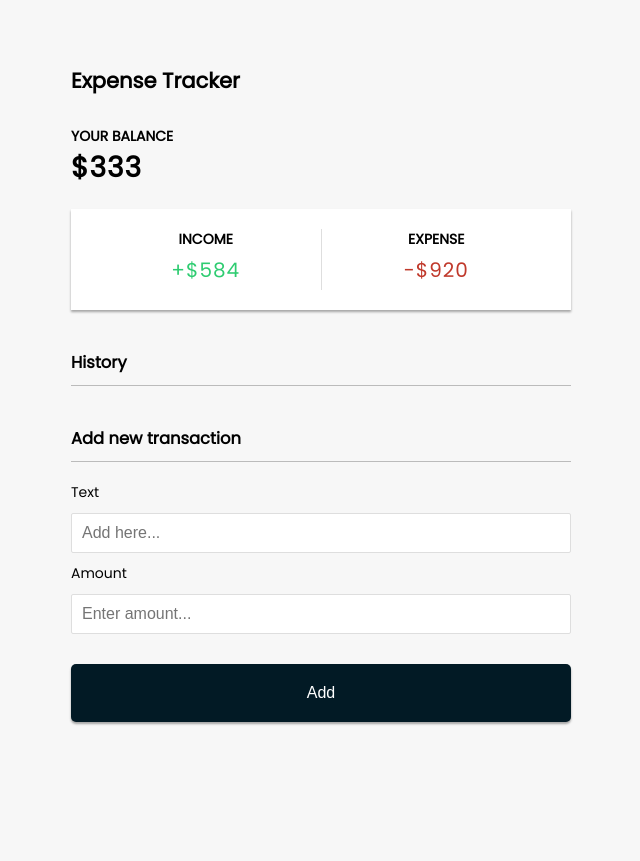
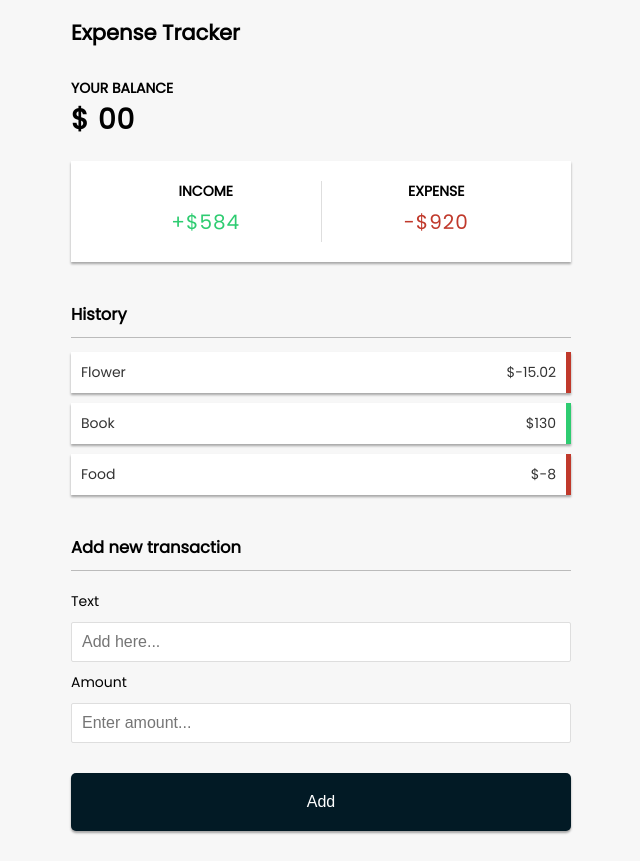
Before and after one commit to codes001/vuejs-expense-tracker, a Vue app: page / in a window 1280 px wide. Shown: the whole page, without its empty margins (319-959 px from the left). Before the commit the page ends 800 px from the top, so only its background shows below. Built offline with nearby package versions, Linux system fonts and the light colour scheme.

Commit message:
Added static data

```diff
--- a/src/App.vue
+++ b/src/App.vue
@@ -2,7 +2,7 @@
   <Header />
 
   <div class="container">
-    <Balance />
+    <Balance :total="total" />
     <IncomeExpenses />
     <TransactionList :transactions="transactions" />
     <AddTransaction />
@@ -36,7 +36,9 @@ const transactions = ref([
 ]);
 
 const total = computed(() => {
-  return transactions;
-  console.log(transactions);
+  return transactions.value.reduce((acc, transaction) => {
+    return acc + transaction.amount;
+  });
+  console.log(total);
 });
 </script>
--- a/src/components/Balance.vue
+++ b/src/components/Balance.vue
@@ -1,4 +1,15 @@
 <template>
   <h4>Your Balance</h4>
-  <h1 id="balance">$333</h1>
+  <h1 id="balance">$ 00</h1>
 </template>
+
+<script setup>
+import { defineProps } from 'vue';
+
+const props = defineProps({
+  total: {
+    type: Number,
+    required: true,
+  },
+});
+</script>
--- a/src/components/TransactionList.vue
+++ b/src/components/TransactionList.vue
@@ -11,6 +11,15 @@
       Paycheck <span> $230</span>
       <button class="delete-btn">X</button>
 </li> -->
+
+    <li
+      v-for="transaction in transactions"
+      :key="transaction.id"
+      :class="transaction.amount < 0 ? 'minus' : 'plus'"
+    >
+      {{ transaction.text }} <span> ${{ transaction.amount }} </span>
+      <button class="delete-btn">X</button>
+    </li>
   </ul>
 </template>
 
```
